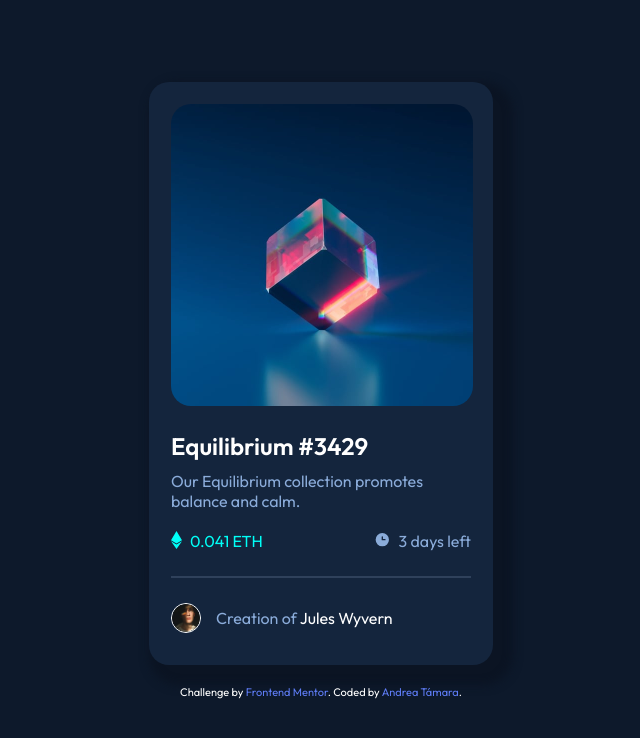
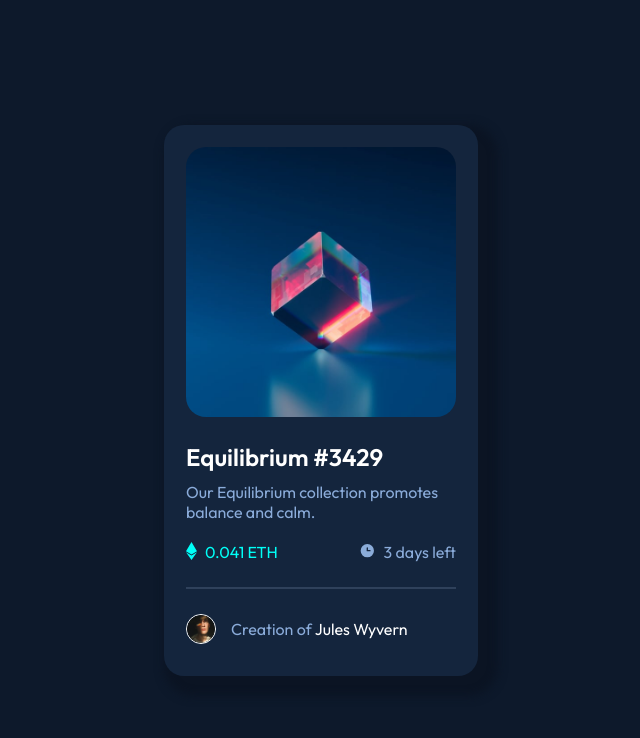
Before and after one commit to AndreaTamara/NFT-preview-card-component, a plain HTML site: page indexREV.html in a window 1280 px wide. Shown: the whole page, without its empty margins (319-959 px from the left). Drawn offline with Linux system fonts and the light colour scheme.

Commit message:
cambio dimensiones

```diff
--- a/css/estiloREV.css
+++ b/css/estiloREV.css
@@ -7,6 +7,7 @@
 }
 body{
     display:flex;
+    padding: 20px;
     flex-direction: column;
     align-items: center;
     justify-content: center;
@@ -18,14 +19,14 @@ body{
     padding: 22px;
     background: hsl(216, 50%, 16%);
     border-radius:20px;
-    width: 344px;
+    width: 314px;
     box-shadow: 10px 10px 10px 10px hsl(217, 51%, 9%);
 }
 .activeimg{
     position: relative;
     margin-bottom: 25px;
-    height: 302px;
-    width: 302px;
+    height: 270px;
+    width: 270px;
     border-radius:20px;
 
 }
--- a/indexREV.html
+++ b/indexREV.html
@@ -7,30 +7,19 @@
   <!-- displays site properly based on user's device -->
 
   <link rel="icon" type="image/png" sizes="32x32" href="./images/favicon-32x32.png">
-  <link href="/css/estiloREV.css" type="text/css" rel="stylesheet">
+  <link href="css/estiloREV.css" type="text/css" rel="stylesheet">
   <link href="https://fonts.googleapis.com/css2?family=Outfit:wght@300;400;600&family=Pacifico&display=swap"
     rel="stylesheet">
   <title>Frontend Mentor | NFT preview card component</title>
 
-  <!-- Feel free to remove these styles or customise in your own stylesheet 👍 -->
-  <style>
-    .attribution {
-      font-size: 11px;
-      text-align: center;
-      color: white;
-    }
 
-    .attribution a {
-      color: hsl(228, 90%, 67%);
-    }
-  </style>
 </head>
 
 <body>
 
   <div class="container">
     <div class="activeimg">
-      <img src="./images/image-equilibrium.jpg" alt="">
+      <img src="images/image-equilibrium.jpg" alt="">
       <div id="view">
         <svg width="48" height="48" xmlns="http://www.w3.org/2000/svg">
           <g fill="none" fill-rule="evenodd">
@@ -64,17 +53,14 @@
       </div>
       <hr>
       <div id="footer">
-        <img id="avatar" src="/images/image-avatar.png">
+        <img id="avatar" src="images/image-avatar.png">
         <p id="p3">Creation of <a id="profileLink" href="#">Jules Wyvern</a></p>
       </div>
     </div>
 
   </div>
 
-  <div class="attribution">
-    Challenge by <a href="https://www.frontendmentor.io?ref=challenge" target="_blank">Frontend Mentor</a>.
-    Coded by <a href="#">Andrea Támara</a>.
-  </div>
+
 </body>
 
 </html>
```
